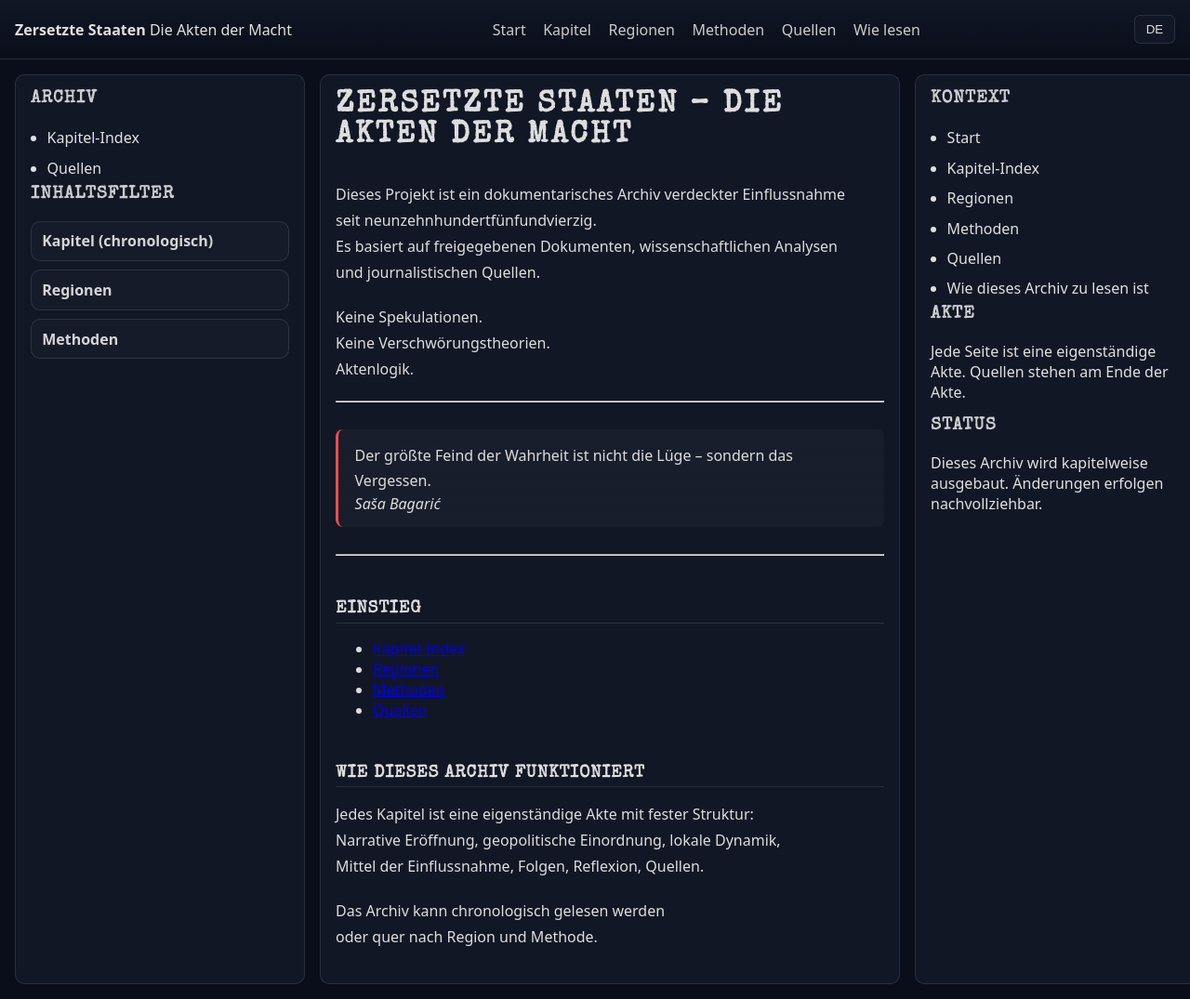
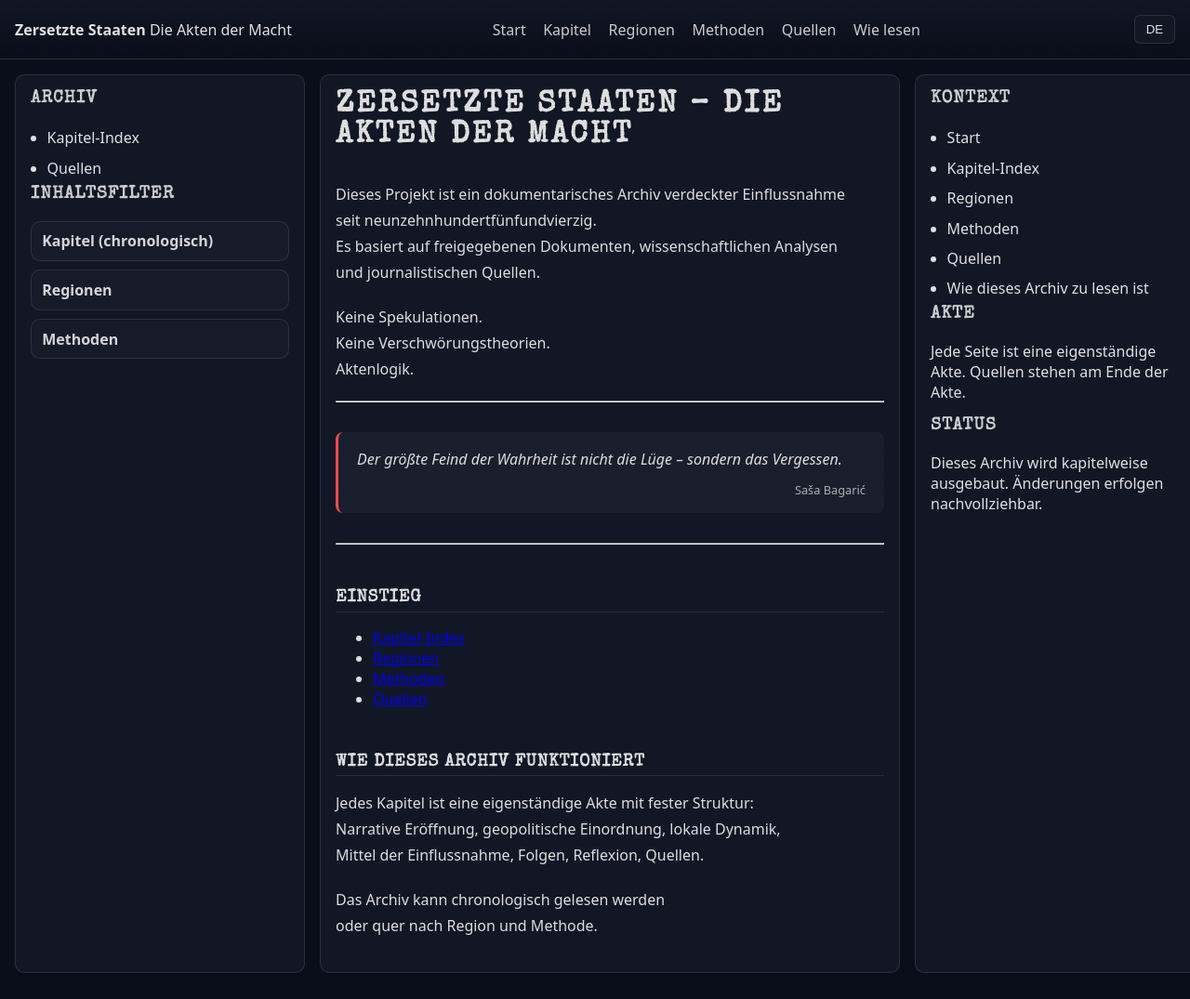
Before and after one commit to bozart-army/zersetzte-staaten-site, a Jekyll site: the page built from de/index.md, in a window 1280 px wide and 1075 px high. Shown: the whole window at 93% size. Built offline with Jekyll 4.4.1, drawn with Linux system fonts in a browser that asks for light colours; our own code applies the rules of GitHub Pages for plain Markdown files.

Commit message:
Update style.css

```diff
--- a/assets/css/style.css
+++ b/assets/css/style.css
@@ -271,3 +271,48 @@ h1, h2, h3, .aktenkopf {
 
 .chapter-nav div { flex: 1; }
 .chapter-nav div:last-child { text-align: right; }
+
+
+/* =========================
+   BUCH-ZITATE & MARKIERUNGEN
+   ========================= */
+
+/* Ruhige Dokumentenzitate */
+.content blockquote {
+  margin: 2rem 0;
+  padding: 1rem 1.25rem;
+  border-left: 3px solid var(--accent);
+  background: rgba(255,255,255,0.035);
+  border-radius: 8px;
+  max-width: 68ch;
+}
+
+.content blockquote p {
+  margin: 0;
+  line-height: 1.7;
+  font-style: italic;
+}
+
+/* Zitat-Signaturen */
+.content blockquote cite {
+  display: block;
+  margin-top: 0.6rem;
+  font-style: normal;
+  font-size: 0.8rem;
+  opacity: 0.75;
+  text-align: right;
+}
+
+/* Dezente Textmarkierung (für Aktenbegriffe, Jahre, Schlüsselbegriffe) */
+.content mark {
+  background: rgba(255,77,77,0.15);
+  color: var(--text);
+  padding: 0.05em 0.25em;
+  border-radius: 3px;
+}
+
+/* Dokumentarische Hervorhebung ohne Farbe */
+.content strong {
+  font-weight: 600;
+  letter-spacing: 0.02em;
+}
```
